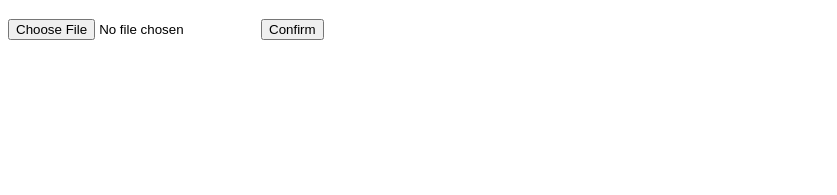
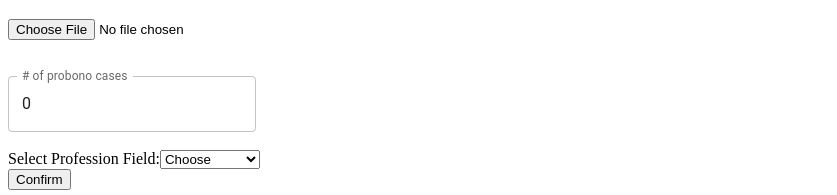
Before and after one commit to HanaEldemery/tutss, a React (Create React App) app in the folder project/: page /doctorrole in a window 1280 px wide. Shown: the part 737-932 px from the top of the page, without its empty margins (0-837 px from the left). Before the commit the page ends 800 px from the top, so only its background shows below. Built offline with nearby package versions, Linux system fonts and the light colour scheme.

Commit message:
UPDATEEEE

```diff
--- a/project/src/pages/doctorrole.js
+++ b/project/src/pages/doctorrole.js
@@ -1,12 +1,12 @@
-import React, { useState } from 'react';
-import { Link } from "react-router-dom";
+import React, { useState, useEffect } from 'react';
+import { TextField } from "@mui/material"; // Import Material-UI components
 
 function DoctorRole() {
   const [selectedFile, setSelectedFile] = useState(null);
-  const [error, seterror] = useState("");
-  const clearError = () => {
-    seterror("");
-  };
+  const [error, setError] = useState("");
+  const [normalClasses, setNormalClasses] = useState(0);
+  const [DoctorType, setDoctorType] = useState("");
+
 
 
   const handleFileChange = (event) => {
@@ -15,14 +15,39 @@ function DoctorRole() {
 
   const handleSubmit = (event) => {
     event.preventDefault();
-    if (selectedFile) {
-      console.log('Selected file:', selectedFile);
-     window.location.href="/CommonPageDoctor"
-    } else {
-      seterror('Please select a file.');
+    if (!DoctorType) {
+      setError('Please select a profession field.');
+      const clearError = () => {
+        setError(null);
+      };
+
+      setTimeout(clearError, 3000);    }
+    else if (normalClasses === 0) {
+      setError("Please specify the number of Pro Bono Cases.");
+      const clearError = () => {
+        setError(null);
+      };
+
       setTimeout(clearError, 3000);
 
+      // Clear the timeout to avoid memory leaks
     }
+
+    else if (!selectedFile) {
+      console.log('Selected file:', selectedFile);
+      setError('Please select a file.');
+      const clearError = () => {
+        setError(null);
+      };
+
+      setTimeout(clearError, 3000);
+    }
+
+    else {
+      window.location.href="/CommonPageDoctor";
+
+    }
+
   };
 
   return (
@@ -38,15 +63,48 @@ function DoctorRole() {
         <h2>Please Upload a Doctor Authentication Certificate to Verify Your Profession</h2>
         <form onSubmit={handleSubmit}>
           <input type="file" accept=".pdf" onChange={handleFileChange} />
+          <br/>
+          <br/>
+          <br/>
 
+          <TextField
+            id="normal-classes"
+            label="# of probono cases"
+            type="number"
+            inputProps={{ min: 0 }} // Prevents negative numbers
+            InputLabelProps={{
+              shrink: true,
+            }}
+            value={normalClasses}
+            onChange={(e) => setNormalClasses(e.target.value)}
+          />
+                    <br/>
+                    <br/>
+                    <div>
+              <label htmlFor="type">Select Profession Field:</label>
+              <select
+                id="type"
+                value={DoctorType}
+                onChange={(e) => setDoctorType(e.target.value)}
+              >
+                <option value="choose">Choose</option>
+                <option value="Cardiologist">Cardiologist</option>
+                <option value="Dentist">Dentist</option>
+                <option value="Dermatology">Dermatology</option>
+                <option value="Pediatriction">Pediatriction</option>
+                <option value="Gynecologist">Gynecologist</option>
+                <option value="Psychitrist">Psychitrist</option>
+                <option value="Dermatology">Dermatology</option>
+
+              </select>
+            </div>
           <button>Confirm</button>
           {error && <p>{error}</p>}
-
-
         </form>
       </div>
     </div>
   );
+
 }
 
 export default DoctorRole;
```
Lines whose indentation alone changed are shown as unchanged.
